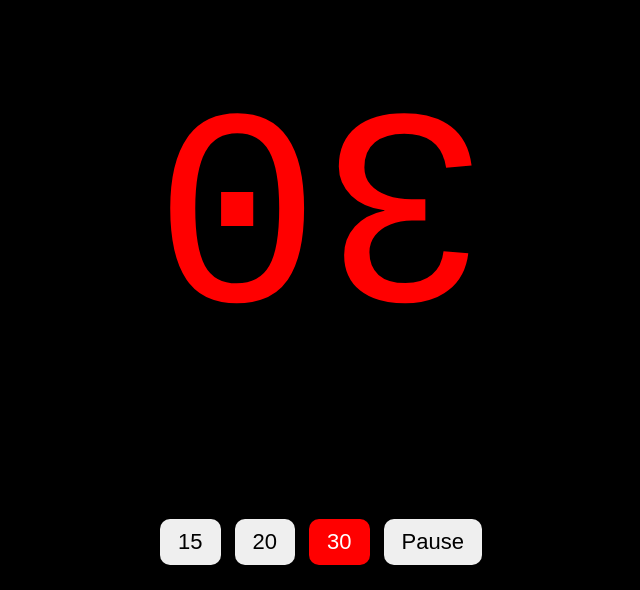
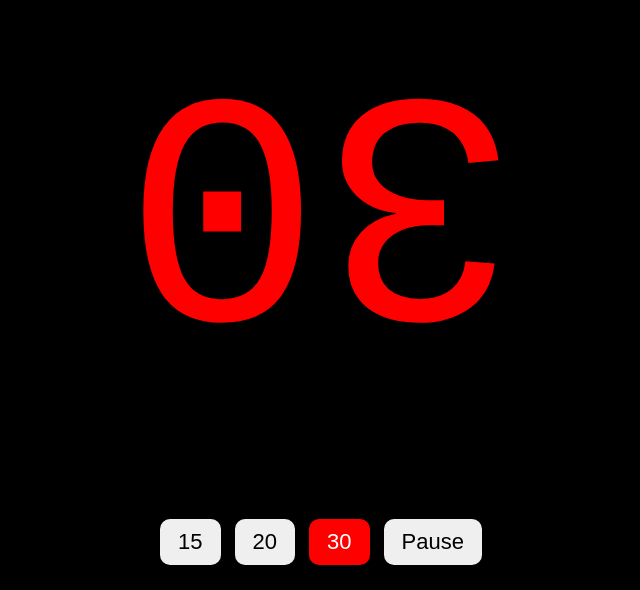
Before and after one commit to STMeeN/Shortclock-poker, a plain HTML site: page index.html in a window 1280 px wide. Shown: the part 210-800 px from the top of the page, without its empty margins (319-959 px from the left). Drawn offline with Linux system fonts and the light colour scheme; a web font is replaced by a local one.

Commit message:
Update index.html

```diff
--- a/index.html
+++ b/index.html
@@ -24,7 +24,7 @@ body {
 }
 
 #time {
-  font-size:280px;
+  font-size:330px;
   color:red;
   font-family:'Digital-7 Mono', monospace;
 }
```
